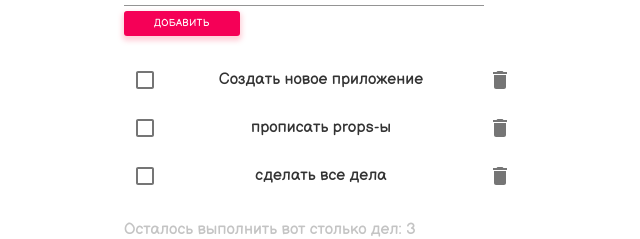
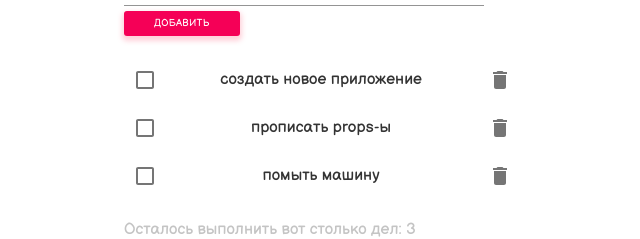
Before and after one commit to WebHeroSchool/todoReactApplication, a React (Create React App) app: page / in a window 1280 px wide. Shown: the part 144-383 px from the top of the page, without its empty margins (316-956 px from the left). Built offline with nearby package versions, Linux system fonts and the light colour scheme.

Commit message:
утечка памяти

```diff
--- a/src/components/App/App.js
+++ b/src/components/App/App.js
@@ -9,7 +9,7 @@ class App extends React.Component {
 	state = {
 		items: [
 				{
-					value: 'Создать новое приложение',
+					value: 'cоздать новое приложение',
 					isDone: false,
 					id: 1
 				},
@@ -19,7 +19,7 @@ class App extends React.Component {
 					id: 2
 				},
 				{
-					value: 'сделать все дела',
+					value: 'помыть машину',
 					isDone: false,
 					id: 3
 				}
--- a/src/components/Item/Item.js
+++ b/src/components/Item/Item.js
@@ -8,7 +8,7 @@ import styles from './Item.module.css';
 
 class Item extends React.Component {
 	componentDidMount () {
-		console.log('componentDidMount');
+		this.timerID = setInterval(() => console.log('interval'), 1000);
 	}
 
 	componentDidUpdate() {
@@ -16,6 +16,7 @@ class Item extends React.Component {
 	}
 
 	componentWillUnmount() {
+		clearInterval(this.timerID);
 		console.log('componentWillUnmount');
 	}
 
```
